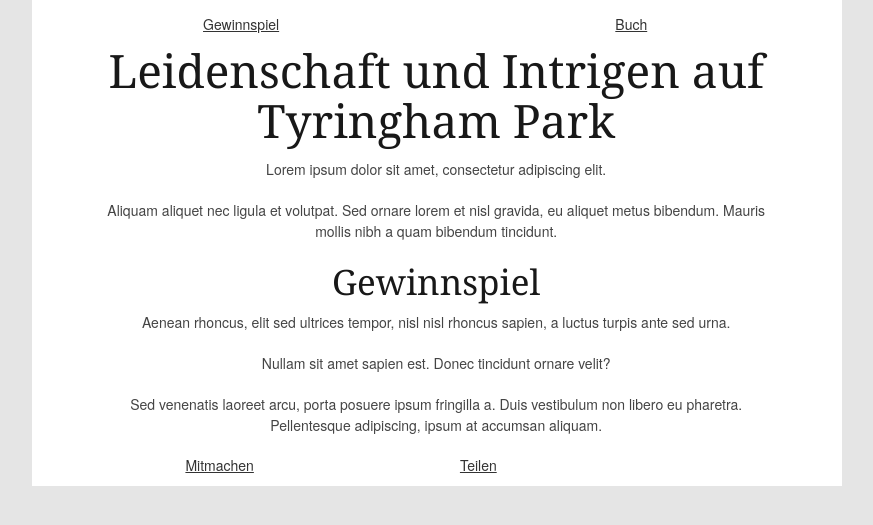
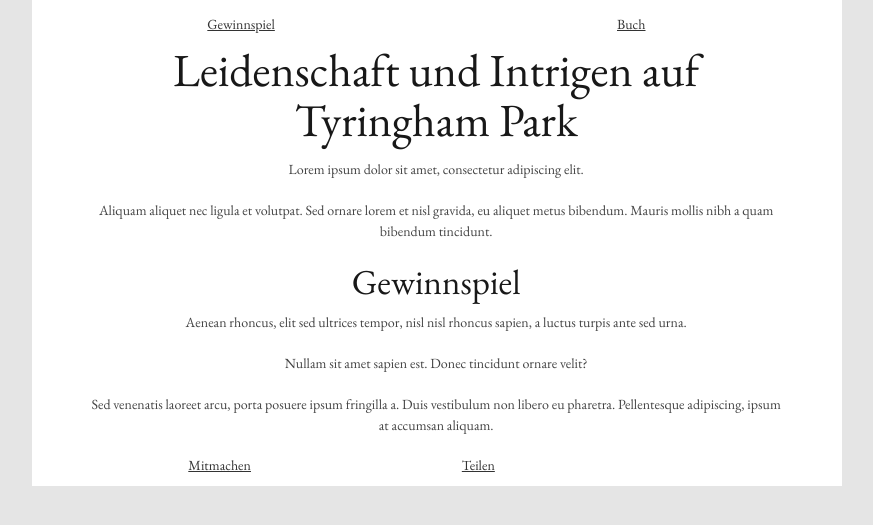
Before and after one commit to norsin/tyringham, a PHP site: page / in a window 1280 px wide. Shown: the top 525 px of the page, without its empty margins (203-1076 px from the left). Run offline with PHP 8.4, Linux system fonts and the light colour scheme.

Commit message:
importing Garamond font

```diff
--- a/stylesheets/layout.css
+++ b/stylesheets/layout.css
@@ -17,8 +17,15 @@
 /* #Site Styles
 ================================================== */
 
+@import url(http://fonts.googleapis.com/css?family=EB+Garamond);
+
 body {
 	background: #e5e5e5;
+	font-family: 'EB Garamond', serif !important;
+}
+
+h1,h2,h3,h4,h5,h6 {
+	font-family: 'EB Garamond', serif !important;
 }
 
 .container {
```
